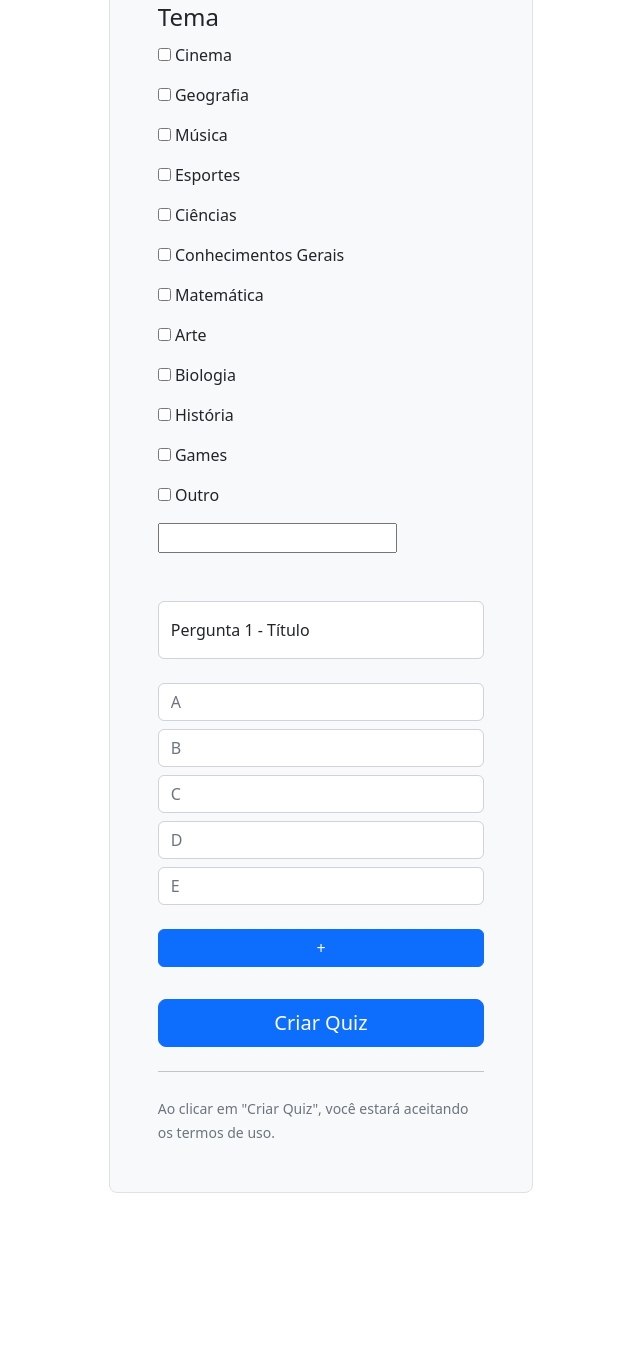
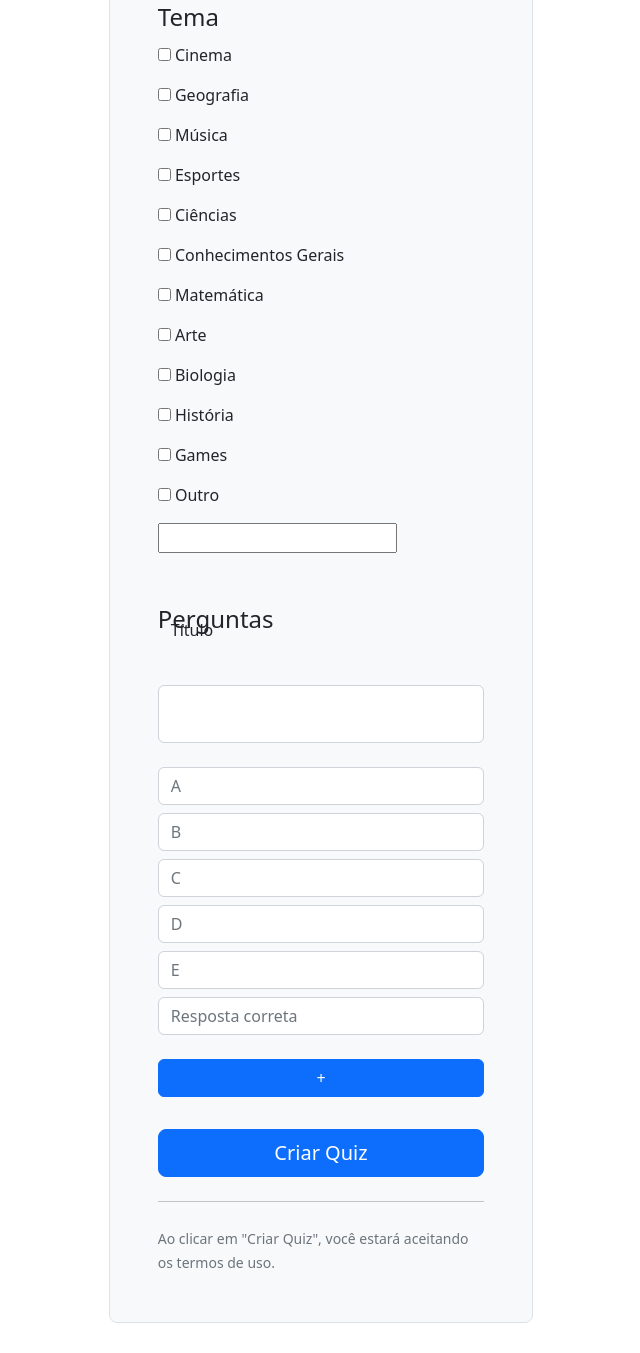
Before and after one commit to felipee-monteiro/projetoWeb, a PHP site: page /newquiz.php in a window 1280 px wide. Shown: the part 444-1797 px from the top of the page, without its empty margins (319-959 px from the left). Before the commit the page ends 1637 px from the top, so only its background shows below. Run offline with PHP 8.4, Linux system fonts and the light colour scheme.

Commit message:
code:increase

```diff
--- a/includes/htmlTemplate.php
+++ b/includes/htmlTemplate.php
@@ -1,7 +1,6 @@
 <?php
 
 function generateTemplate($content, $shouldHaveScript = false, $script = ""){
-
     if ($shouldHaveScript && $script) {
         echo "
             <!DOCTYPE html>
@@ -17,7 +16,7 @@ function generateTemplate($content, $shouldHaveScript = false, $script = ""){
             <body>
             $content
             <script>
-                $script
+            $script
             </script>
             </body>
             </html>
@@ -40,7 +39,6 @@ function generateTemplate($content, $shouldHaveScript = false, $script = ""){
             </html>
         ";
     }
-
 }
 
 ?>
--- a/views/newquiz.php
+++ b/views/newquiz.php
@@ -16,29 +16,29 @@ $newQuizContent = '
             <label for="floatingInput">Título</label>
           </div>
           <fieldset>
-          <legend> Tema </legend>
+          <legend>Tema</legend>
           <div>
-            <p><label> <input type = "checkbox" id = "cinema" name = "tema" value = "cinema">
+            <p><label> <input type = "checkbox" id = "cinema" name = "theme" value = "cinema">
              <label for="cine"> Cinema </label></p>
           </div>
           <div>
-            <p><label> <input type = "checkbox" id = "geografia" name = "tema" value = "geografia">
+            <p><label> <input type = "checkbox" id = "geografia" name = "theme" value = "geografia">
             <label for = "geografia"> Geografia </label> </label></p>
           </div>
           <div>
-            <p><label> <input type = "checkbox" id = "musica" name = "tema" value = "musica">
+            <p><label> <input type = "checkbox" id = "musica" name = "theme" value = "musica">
             <label for = "musica"> Música </label> </label></p>
           </div>
           <div>
-            <p><label> <input type = "checkbox" id = "esportes" name = "tema" value = "esportes">
+            <p><label> <input type = "checkbox" id = "esportes" name = "theme" value = "esportes">
             <label for = "esportes"> Esportes </label> </label></p>
           </div>
           <div>
-            <p><label> <input type = "checkbox" id = "ciencias" name = "tema" value = "ciencias">
+            <p><label> <input type = "checkbox" id = "ciencias" name = "theme" value = "ciencias">
             <label for = "ciencias"> Ciências </label> </label></p>
           </div>
           <div>
-            <p><label> <input type = "checkbox" id = "conhecimentosgerais" name = "tema" value = "conhecimentosgerais">
+            <p><label> <input type = "checkbox" id = "conhecimentosgerais" name = "theme" value = "conhecimentosgerais">
             <label for = "conhecimentosgerais"> Conhecimentos Gerais </ label> </label></p>
           </div>
           <div>
@@ -70,14 +70,16 @@ $newQuizContent = '
           <br>
           <br>
           <fieldset class="form-floating mb-3" id="inputs-wrapper" name="questions[]">
+            <legend class="mb-5">Perguntas</legend>
             <input type="text" class="form-control" id="main-input" placeholder="Pergunta 1" required="true" name="questions[0][title]">
-            <label for="main-input" id="main-label">Pergunta 1 - Título</label>
+            <label for="main-input" id="main-label">Título</label>
             <fieldset name="question-options" class="mt-4" form="new-quiz-form">
                 <input type="text" class="form-control mb-2" placeholder="A" name="questions[0][options][A]"/>
                 <input type="text" class="form-control mb-2" placeholder="B" name="questions[0][options][B]"/>
                 <input type="text" class="form-control mb-2" placeholder="C" name="questions[0][options][C]"/>
                 <input type="text" class="form-control mb-2" placeholder="D" name="questions[0][options][D]"/>
                 <input type="text" class="form-control mb-2" placeholder="E" name="questions[0][options][E]"/>
+                <input type="text" class="form-control mb-2" placeholder="Resposta correta" maxlengh="1" required="true" name="questions[0][correctAnswer]"/>
             </fieldset>
             <button class="w-100 my-3 btn btn-primary" type="button" id="add-button">+</button>
           </fieldset>
@@ -96,11 +98,10 @@ $script = "
     let inputs = 0;
 
     if (addButton && inputsWrapper) {
+        const node = inputsWrapper.cloneNode({deep: true});
         addButton.onclick = () => {
           inputs++;
-              const node = inputsWrapper.cloneNode({deep: true});
-              inputsWrapper.after(node);
-
+          inputsWrapper.querySelector('button').before(node);
         }
     }
 ";
```
Lines whose indentation alone changed are shown as unchanged.
